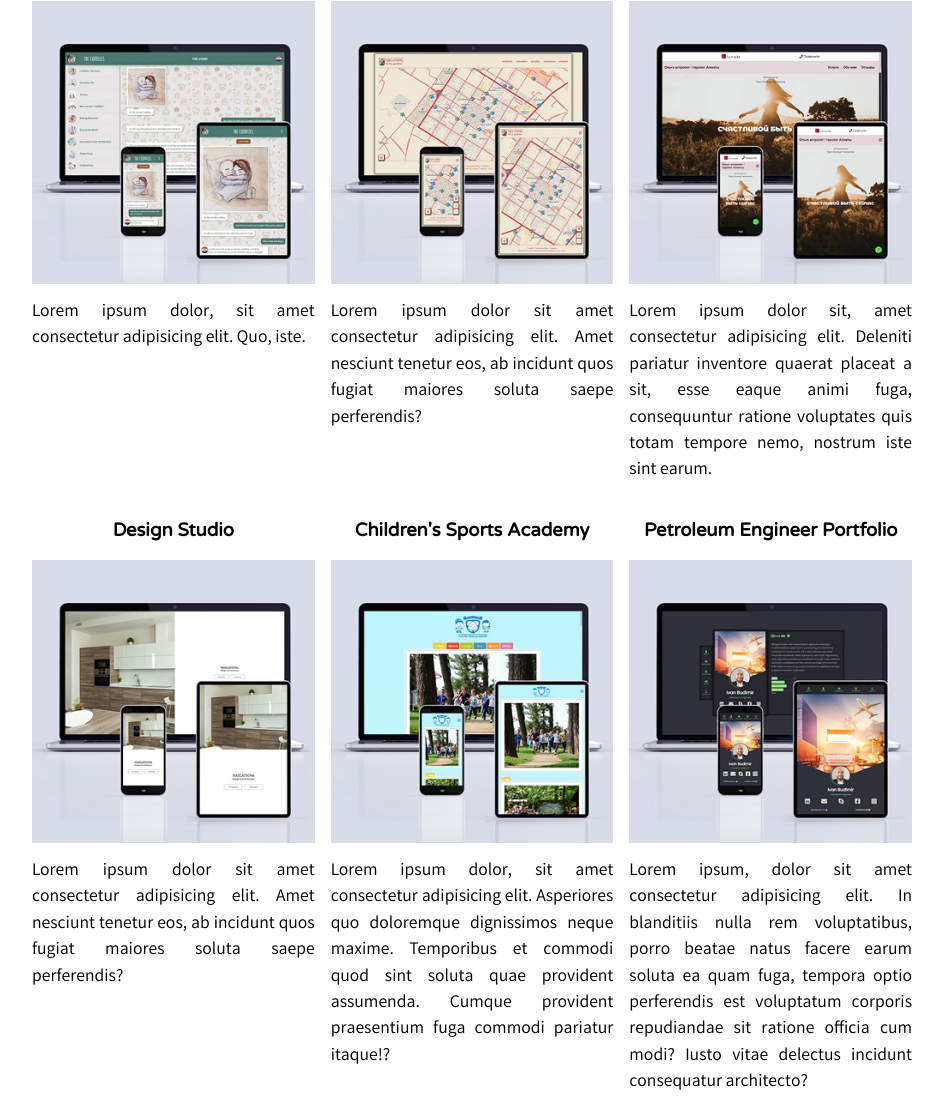
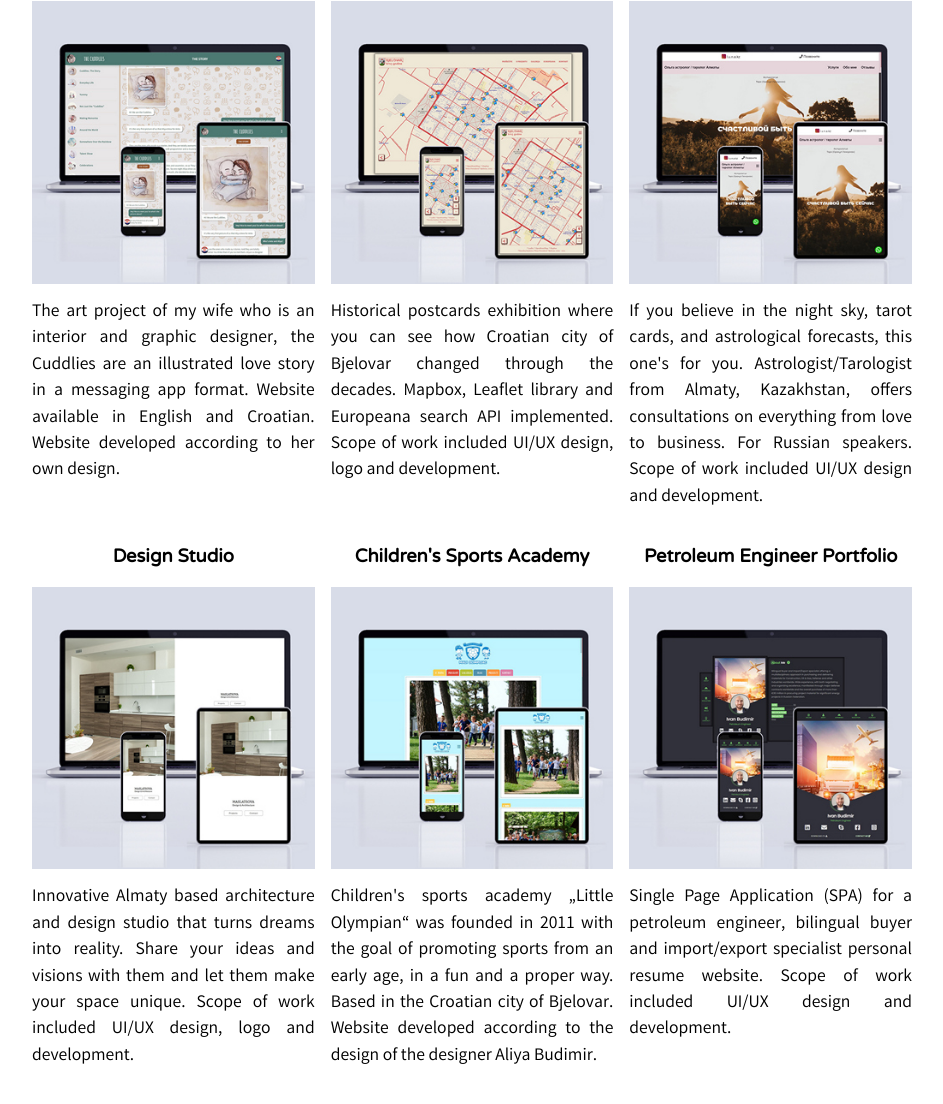
Before and after one commit to antebudimir/front-end-developer, a plain HTML site: page index.html in a window 1280 px wide. Shown: the part 5377-6481 px from the top of the page, without its empty margins (168-1111 px from the left). Drawn offline with nearby package versions, Linux system fonts and the light colour scheme; files that its build step writes are made by us from their sources; files whose address does not match are found by name.

Commit message:
project descriptions added

```diff
--- a/index.html
+++ b/index.html
@@ -358,7 +358,7 @@
                         <img class="mockup-img" src="./img/portfolio/cuddlies-mockup.jpg" alt="Cuddlies exhibition website mockup" loading="lazy">
                     </a>
 
-                    <p class="project-description">Lorem ipsum dolor, sit amet consectetur adipisicing elit. Quo, iste.</p>
+                    <p class="project-description">The art project of my wife who is an interior and graphic designer, the Cuddlies are an illustrated love story in a messaging app format. Website available in English and Croatian. Website developed according to her own design.</p>
                 </div>
 
                 <div class="project-container">
@@ -368,8 +368,8 @@
                         <img class="mockup-img" src="./img/portfolio/bjelovar-mockup.jpg" alt="City of Bjelovar historical postcards exhibition website mockup" loading="lazy">
                     </a>
 
-                    <p class="project-description">Lorem ipsum dolor sit amet consectetur adipisicing elit. Amet nesciunt tenetur eos, ab
-                        incidunt quos fugiat maiores soluta saepe perferendis?</p>
+                    <p class="project-description">Historical postcards exhibition where you can see how Croatian city of Bjelovar changed through the decades.
+                        Mapbox, Leaflet library and Europeana search API implemented. Scope of work included UI/UX design, logo and development.</p>
                 </div>
 
                 <div class="project-container">
@@ -379,7 +379,8 @@
                         <img class="mockup-img" src="./img/portfolio/astrologist-mockup.jpg" alt="Astrologist website mockup" loading="lazy">
                     </a>
 
-                    <p class="project-description">Lorem ipsum dolor sit, amet consectetur adipisicing elit. Deleniti pariatur inventore quaerat placeat a sit, esse eaque animi fuga, consequuntur ratione voluptates quis totam tempore nemo, nostrum iste sint earum.</p>
+                    <p class="project-description">If you believe in the night sky, tarot cards, and astrological forecasts, this one's for you. Astrologist/Tarologist from Almaty,
+                        Kazakhstan, offers consultations on everything from love to business. For Russian speakers. Scope of work included UI/UX design and development.</p>
                 </div>
 
                 <div class="project-container">
@@ -389,8 +390,8 @@
                         <img class="mockup-img" src="./img/portfolio/design-studio-mockup.jpg" alt="Interior design studio mockup" loading="lazy">
                     </a>
 
-                    <p class="project-description">Lorem ipsum dolor sit amet consectetur adipisicing elit. Amet nesciunt tenetur eos, ab
-                        incidunt quos fugiat maiores soluta saepe perferendis?</p>
+                    <p class="project-description">Innovative Almaty based architecture and design studio that turns dreams into reality.
+                        Share your ideas and visions with them and let them make your space unique. Scope of work included UI/UX design, logo and development.</p>
                 </div>
 
                 <div class="project-container">
@@ -400,7 +401,8 @@
                         <img class="mockup-img" src="./img/portfolio/academy-mockup.jpg" alt="Children's sports academy website mockup" loading="lazy">
                     </a>
 
-                    <p class="project-description">Lorem ipsum dolor, sit amet consectetur adipisicing elit. Asperiores quo doloremque dignissimos neque maxime. Temporibus et commodi quod sint soluta quae provident assumenda. Cumque provident praesentium fuga commodi pariatur itaque!?</p>
+                    <p class="project-description">Children's sports academy „Little Olympian“ was founded in 2011 with the goal of promoting sports from an early age,
+                        in a fun and a proper way. Based in the Croatian city of Bjelovar. Website developed according to the design of the designer Aliya Budimir.</p>
                 </div>
 
                 <div class="project-container">
@@ -410,7 +412,7 @@
                         <img class="mockup-img" src="./img/portfolio//petroleum-engineer-mockup.jpg" alt="Petroleum Engineer website mockup" loading="lazy">
                     </a>
 
-                    <p class="project-description">Lorem ipsum, dolor sit amet consectetur adipisicing elit. In blanditiis nulla rem voluptatibus, porro beatae natus facere earum soluta ea quam fuga, tempora optio perferendis est voluptatum corporis repudiandae sit ratione officia cum modi? Iusto vitae delectus incidunt consequatur architecto?</p>
+                    <p class="project-description">Single Page Application (SPA) for a petroleum engineer, bilingual buyer and import/export specialist personal resume website. Scope of work included UI/UX design and development.</p>
                 </div>
 
                 <div class="project-container">
@@ -420,8 +422,7 @@
                         <img class="mockup-img" src="./img/portfolio/designer-mockup.jpg" alt="Interior and graphic designer website mockup" loading="lazy">
                     </a>
 
-                    <p class="project-description">Lorem ipsum dolor sit amet consectetur adipisicing elit. Amet nesciunt tenetur eos, ab
-                        incidunt quos fugiat maiores soluta saepe perferendis?</p>
+                    <p class="project-description">Portfolio website for, as she likes to put it, an interior and graphic designer by profession, dreamer, adventurer and potion maker at heart. Website developed according to the design of the designer Aliya Budimir.</p>
                 </div>
 
                 <div class="project-container">
@@ -431,8 +432,7 @@
                         <img class="mockup-img" src="./img/portfolio/construction-mockup.jpg" alt="Construction company website mockup" loading="lazy">
                     </a>
 
-                    <p class="project-description">Lorem ipsum dolor sit amet consectetur adipisicing elit. Amet nesciunt tenetur eos, ab
-                        incidunt quos fugiat maiores soluta saepe perferendis?</p>
+                    <p class="project-description">Construction company with a 100-year history and more than 20.000 projects completed. Reliable company from the past for the future. Scope of work included UI/UX design, logo and development.</p>
                 </div>
 
                 <div class="project-container">
@@ -442,7 +442,7 @@
                         <img class="mockup-img" src="./img/portfolio/band-mockup.jpg" alt="Patterns of Attachment band website mockup" loading="lazy">
                     </a>
 
-                    <p class="project-description">Lorem ipsum dolor, sit amet consectetur adipisicing elit. Eius, veniam soluta fugiat enim laborum accusamus a mollitia tenetur ex, corporis quia vero repellendus aperiam pariatur expedita, voluptas necessitatibus quos nobis!</p>
+                    <p class="project-description">Website for an electronic music project from Croatia. SoundCloud player implemented. Scope of work included UI/UX design, logo and development.</p>
                 </div>
             </section>
         </div>
```
